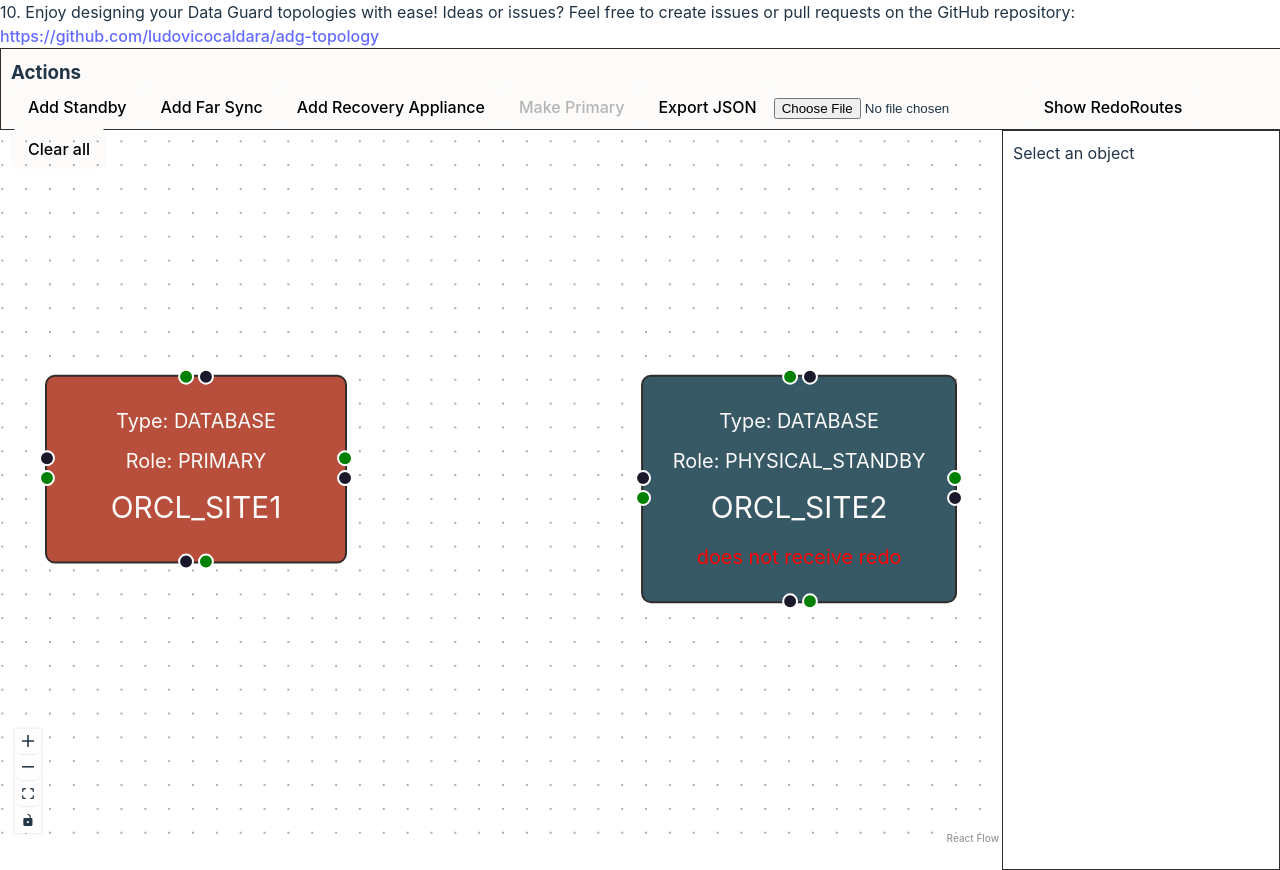
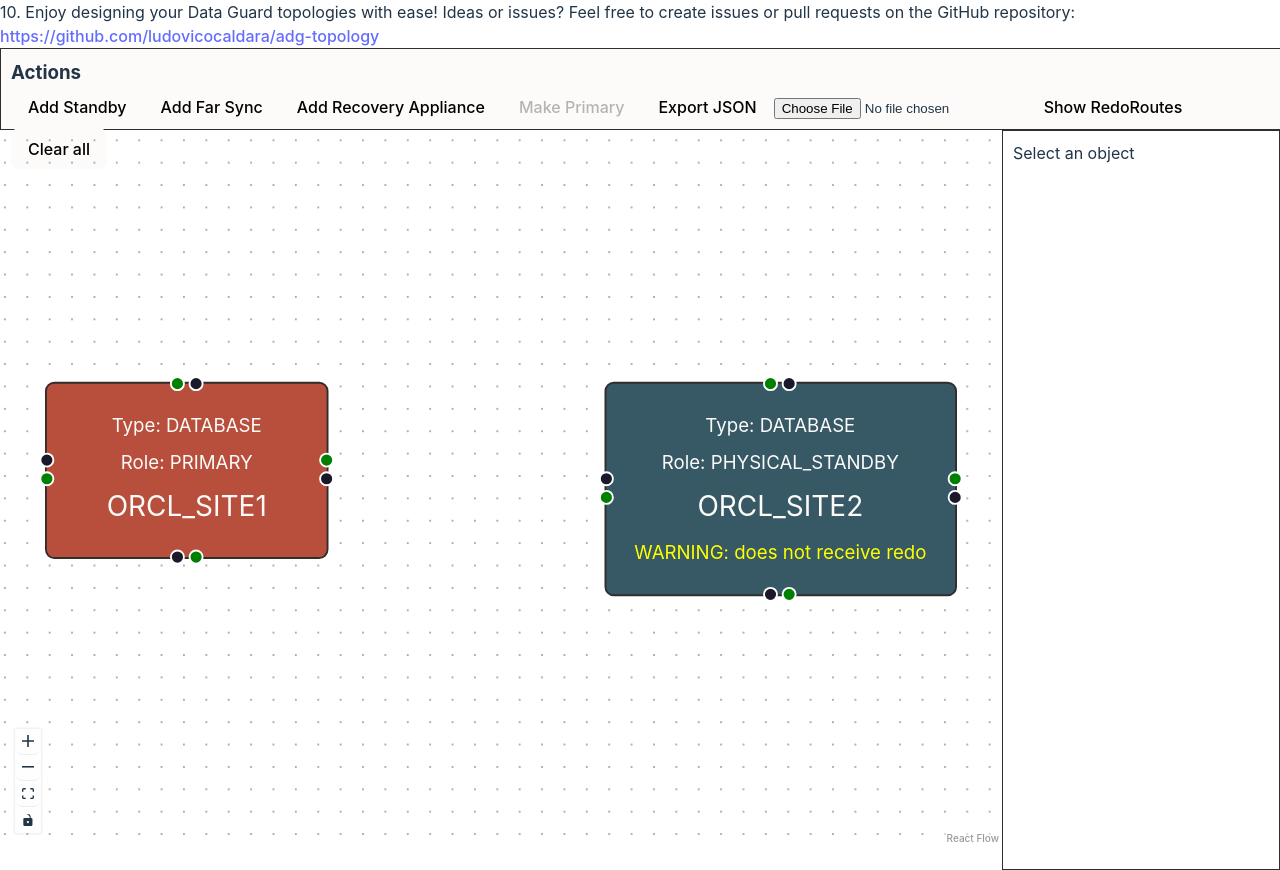
Before and after one commit to ludovicocaldara/adg-topology, a React (Vite) app: page / in a window 1280 px wide. Shown: the part 561-1431 px from the top of the page. Built offline with nearby package versions, Linux system fonts and the light colour scheme.

Commit message:
modified license, added sanity checks to the topology

```diff
--- a/src/App.jsx
+++ b/src/App.jsx
@@ -143,10 +143,49 @@ function App() {
   // or a standby that receives from multiple sources
   // Warnings are shown in the node component
   const nodesWithWarnings = useMemo(() => {
+    // Detect loops (cycles) in the full edge set
+    const findLoopNodes = (edgesList) => {
+      const adj = {};
+      edgesList.forEach(e => {
+        if (!adj[e.source]) adj[e.source] = [];
+        adj[e.source].push(e.target);
+      });
+      const visited = new Set();
+      const recStack = new Set();
+      const loopNodes = new Set();
+
+      const dfs = (node) => {
+        if (recStack.has(node)) {
+          // All nodes currently in recStack are part of a loop
+          recStack.forEach(n => loopNodes.add(n));
+          return;
+        }
+        if (visited.has(node)) return;
+        visited.add(node);
+        recStack.add(node);
+        (adj[node] || []).forEach(next => dfs(next));
+        recStack.delete(node);
+      };
+
+      Object.keys(adj).forEach(start => dfs(start));
+      return loopNodes;
+    };
+
+    const loopNodeIds = findLoopNodes(edges);
+
+    // Count SYNC edges from the primary
+    const primaryNode = nodes.find(n => n.data.role === 'PRIMARY');
+    const syncCount = edges.filter(e => e.source === primaryNode?.id && e.data.logXptMode !== 'ASYNC').length;
+
+    // Count total destinations from the primary
+    const destCount = edges.filter(e => e.source === primaryNode?.id).length;
+
     return nodes.map(node => {
       const incoming = visibleEdges.filter(e => e.target === node.id);
       const effectiveIncoming = incoming.filter(e => e.data.isEffective);
       let warning = '';
+
+      // Existing warnings for standby/far sync/recovery appliance
       if (node.data.role === 'PHYSICAL_STANDBY' || node.data.type === 'FAR_SYNC' || node.data.type === 'RECOVERY_APPLIANCE') {
         if (effectiveIncoming.length === 0) {
           warning = 'does not receive redo';
@@ -154,9 +193,25 @@ function App() {
           warning = 'cannot receive from multiple sources';
         }
       }
+
+      // Loop detection warning
+      if (loopNodeIds.has(node.id)) {
+        warning = warning ? `${warning}; loop detected` : 'loop detected';
+      }
+
+      // SYNC edge limit warning on primary
+      if (node.id === primaryNode?.id && syncCount > 10) {
+        warning = warning ? `${warning}; only 10 non-ASYNC destinations are possible` : 'only 10 non-ASYNC destinations are possible';
+      }
+
+      // Destination count limit warning on primary
+      if (node.id === primaryNode?.id && destCount > 30) {
+        warning = warning ? `${warning}; max 30 direct destinations` : 'max 30 direct destinations';
+      }
+
       return { ...node, data: { ...node.data, warning } };
     });
-  }, [nodes, visibleEdges]);
+  }, [nodes, visibleEdges, edges]);
 
   const onNodeClick = useCallback((event, node) => {
     setSelectedNodeId(node.id);
@@ -427,6 +482,7 @@ function App() {
           onImport={onImport}
           onClearAll={onClearAll}
           onShowRedoRoutes={onShowRedoRoutes}
+          disableAdd={nodes.length >= 127}
           style={{ width: '100%', height: '60px', borderBottom: '1px solid var(--redwood-black)' }} />
         <div style={{ display: 'flex', flexDirection: 'row', height: 'calc(100vh - 60px)' }}>
           <div style={{ flex: 1, position: 'relative' }}>
--- a/src/components/ActionToolbox.jsx
+++ b/src/components/ActionToolbox.jsx
@@ -1,6 +1,6 @@
 import React from 'react';
 
-const ActionToolbox = ({ onAddStandby, onAddFarSync, onAddRecoveryAppliance, onMakePrimary, selectedIsStandby, onExport, onImport, onClearAll, onShowRedoRoutes, style }) => {
+const ActionToolbox = ({ onAddStandby, onAddFarSync, onAddRecoveryAppliance, onMakePrimary, selectedIsStandby, onExport, onImport, onClearAll, onShowRedoRoutes, disableAdd, style }) => {
   const handleImport = (e) => {
     const file = e.target.files[0];
     if (file) {
@@ -9,7 +9,7 @@ const ActionToolbox = ({ onAddStandby, onAddFarSync, onAddRecoveryAppliance, onM
         try {
           const data = JSON.parse(e.target.result);
           onImport(data);
-        } catch (err) {
+        } catch {
           alert('Invalid JSON file');
         }
       };
@@ -23,9 +23,9 @@ const ActionToolbox = ({ onAddStandby, onAddFarSync, onAddRecoveryAppliance, onM
   return (
     <div style={combinedStyle}>
       <h3 style={{ margin: 0 }}>Actions</h3>
-      <button onClick={onAddStandby}>Add Standby</button>
-      <button onClick={onAddFarSync}>Add Far Sync</button>
-      <button onClick={onAddRecoveryAppliance}>Add Recovery Appliance</button>
+      <button onClick={onAddStandby} disabled={disableAdd}>Add Standby</button>
+      <button onClick={onAddFarSync} disabled={disableAdd}>Add Far Sync</button>
+      <button onClick={onAddRecoveryAppliance} disabled={disableAdd}>Add Recovery Appliance</button>
       <button onClick={onMakePrimary} disabled={!selectedIsStandby}>Make Primary</button>
       <button onClick={onExport}>Export JSON</button>
       <input type="file" accept=".json" onChange={handleImport} />
--- a/src/components/DatabaseNode.jsx
+++ b/src/components/DatabaseNode.jsx
@@ -1,5 +1,5 @@
 import React, { memo } from 'react';
-import { getEdgeCenter, Handle, Position } from '@xyflow/react';
+import { Handle, Position } from '@xyflow/react';
 
 const DatabaseNode = ({ data, selected }) => {
   const { dbUniqueName, role, type, warning } = data;
@@ -24,7 +24,7 @@ const DatabaseNode = ({ data, selected }) => {
       <div style={{ fontSize: '10px', marginBottom: '5px' }}>Type: {type}</div>
       {type == "DATABASE" && <div style={{ fontSize: '10px', marginBottom: '5px' }}>Role: {role}</div>}
       <div>{dbUniqueName}</div>
-      {warning && <div style={{ color: 'red', fontSize: '10px', marginTop: '5px' }}>{warning}</div>}
+      {warning && <div style={{ color: 'yellow', fontSize: '10px', marginTop: '5px' }}>WARNING: {warning}</div>}
       <Handle type="source" position={Position.Right} id='rs' style={{ top: 'calc(50% - 5px)', background: 'green'}} isConnectable={true} />
       <Handle type="target" position={Position.Right} id='rt' style={{ top: 'calc(50% + 5px)' }} isConnectableStart={false} isConnectable={true} />
       <Handle type="source" position={Position.Left} id='ls' style={{ top: 'calc(50% + 5px)', background: 'green' }} isConnectable={true} />
--- a/src/components/PropertyPanel.jsx
+++ b/src/components/PropertyPanel.jsx
@@ -40,9 +40,19 @@ const PropertyPanel = ({ selectedNode, selectedEdge, onUpdateNode, onUpdateEdge,
           onChange={(e) => onUpdateEdge(selectedEdge.id, { logXptMode: e.target.value })}
           style={{ width: '100%', marginBottom: '10px' }}
         >
-          <option value="SYNC">SYNC</option>
-          <option value="ASYNC">ASYNC</option>
-          <option value="FASTSYNC">FASTSYNC</option>
+          {(() => {
+            const sourceEdge = edges.find(e => e.id === selectedEdge.id);
+            const sourceNode = nodes.find(n => n.id === sourceEdge?.source);
+            const isPrimarySource = sourceNode?.data.role === 'PRIMARY';
+            const options = [
+              ...(isPrimarySource ? [{ value: 'SYNC', label: 'SYNC' }] : []),
+              ...(isPrimarySource ? [{ value: 'FASTSYNC', label: 'FASTSYNC' }] : []),
+              { value: 'ASYNC', label: 'ASYNC' },
+            ];
+            return options.map(opt => (
+              <option key={opt.value} value={opt.value}>{opt.label}</option>
+            ));
+          })()}
         </select>
         <label>Priority</label>
         <input
```
Also changed, not shown: LICENSE.txt, 1 other file (tests, documents, lock files or other folders).
